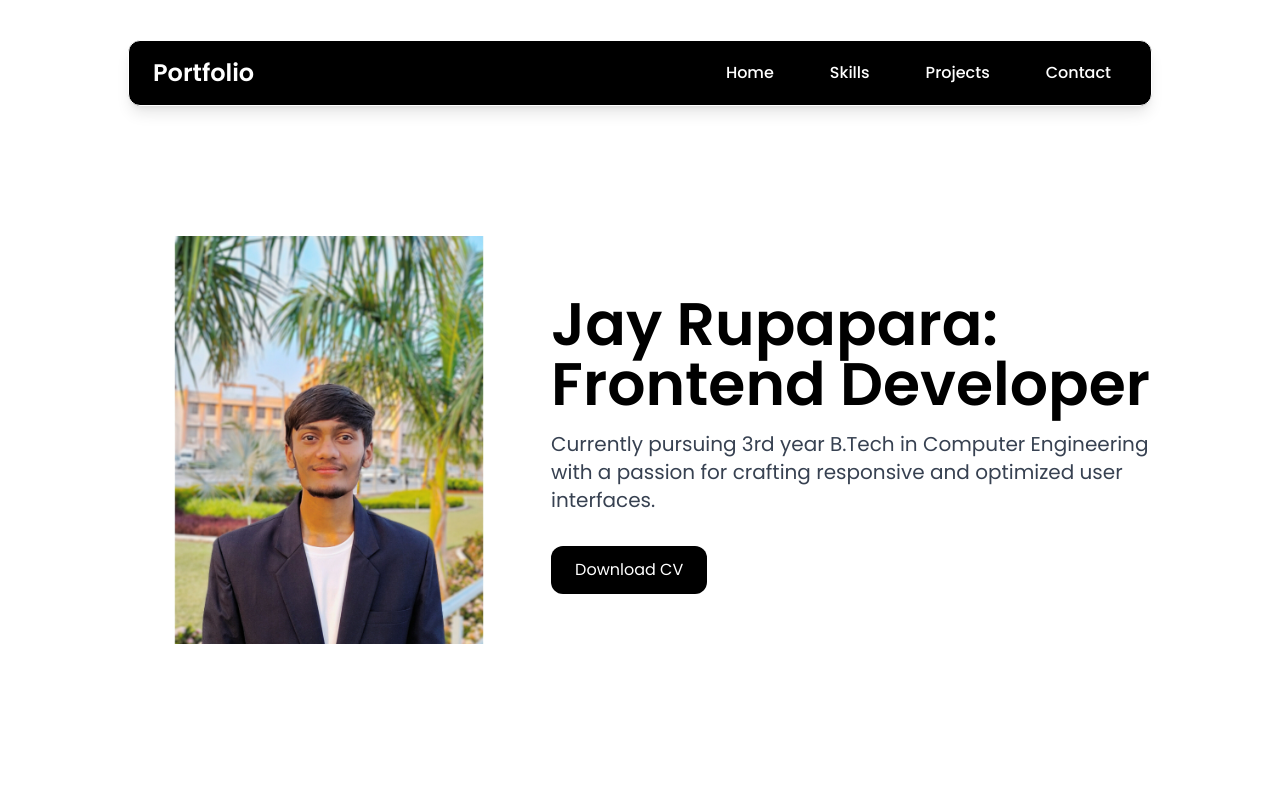
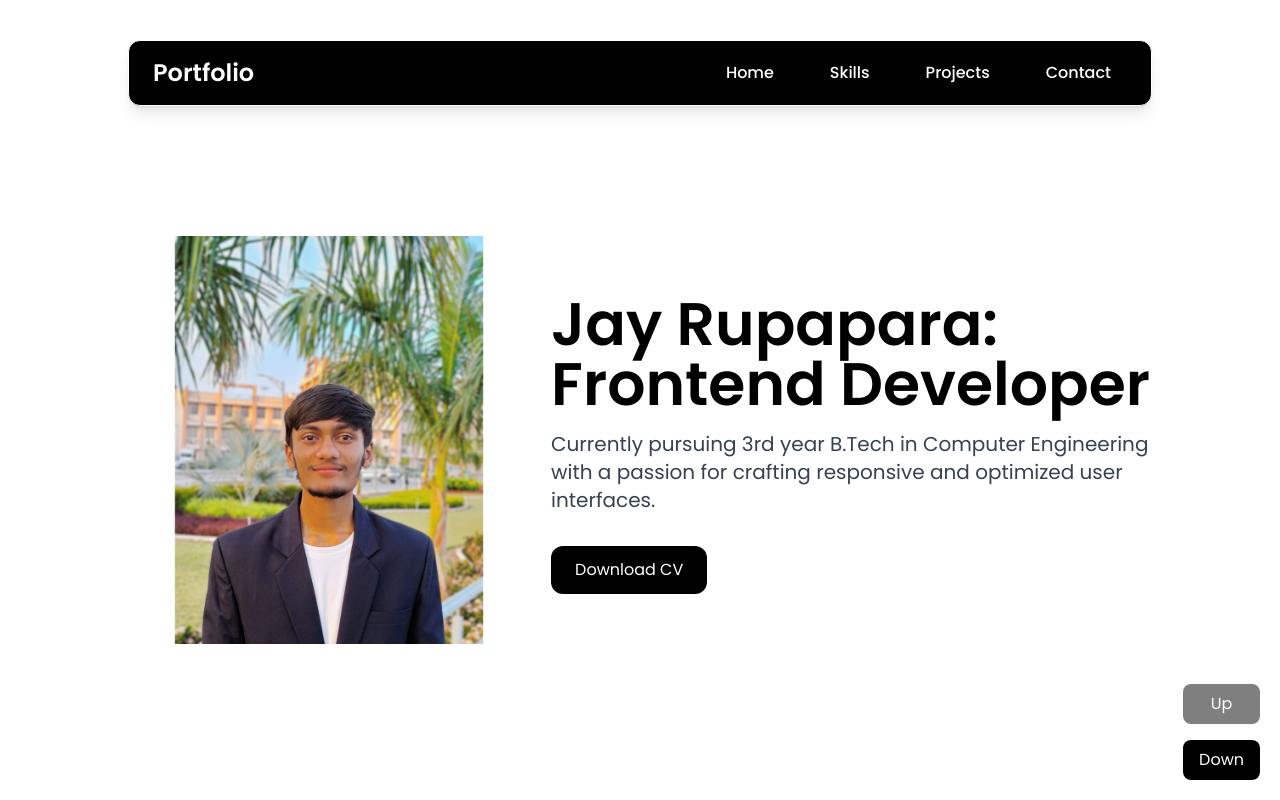
Before and after one commit to JayRupapara/jay-portfolio, a React (Vite) app in the folder Frontend/: page / in a window 1280 px wide. Built offline with nearby package versions, Linux system fonts and the light colour scheme.

Commit message:
up/down added

```diff
--- a/Frontend/src/pages/LandingPage.jsx
+++ b/Frontend/src/pages/LandingPage.jsx
@@ -264,8 +264,28 @@ const LandingPage = () => {
             </motion.section>
           )}
         </Element>
-
       </AnimatePresence>
+      {/* Up and Down Navigation Buttons */}
+      <div className="hidden fixed bottom-5 right-5 sm:flex flex-col gap-4">
+        <button
+          onClick={() => currentSection > 0 && setCurrentSection((prev) => prev - 1)}
+          disabled={currentSection === 0}
+          className={`px-4 py-2 bg-black text-white rounded-lg ${
+            currentSection === 0 ? "opacity-50 cursor-not-allowed" : "hover:bg-gray-800"
+          }`}
+        >
+          Up
+        </button>
+        <button
+          onClick={() => currentSection < sections.length - 1 && setCurrentSection((prev) => prev + 1)}
+          disabled={currentSection === sections.length - 1}
+          className={`px-4 py-2 bg-black text-white rounded-lg ${
+            currentSection === sections.length - 1 ? "opacity-50 cursor-not-allowed" : "hover:bg-gray-800"
+          }`}
+        >
+          Down
+        </button>
+      </div>
     </div>
   );
 };
```
Lines whose indentation alone changed are shown as unchanged.
